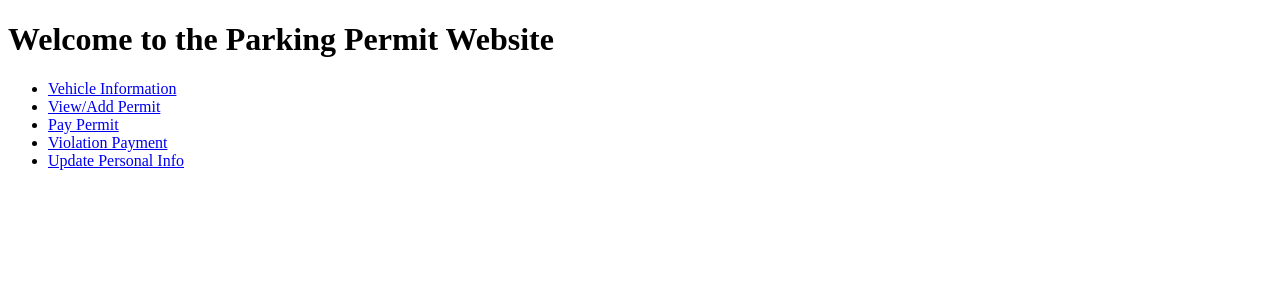
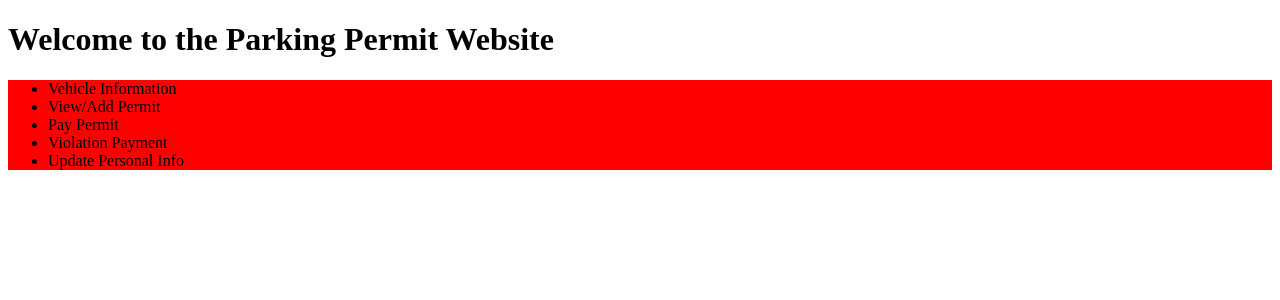
Before and after one commit to u1297680/IS4460, a PHP site: page /HP.php in a window 1280 px wide. Shown: the top 300 px of the page. Run offline with PHP 8.4, Linux system fonts and the light colour scheme.

Commit message:
Update HP.php

```diff
--- a/Parking/HP.php
+++ b/Parking/HP.php
@@ -2,6 +2,20 @@
 <html>
   <head>
     <title>Parking Permit Website</title>
+    <style>
+      /* CSS code */
+      #links li a {
+        color: black;
+        text-decoration: none;
+        transition: color 0.2s;
+      }
+      #links li a:hover {
+        color: #ff6666;
+      }
+      #links {
+        background-color: red;
+      }
+    </style>
   </head>
   <body>
     <h1>Welcome to the Parking Permit Website</h1>
```
